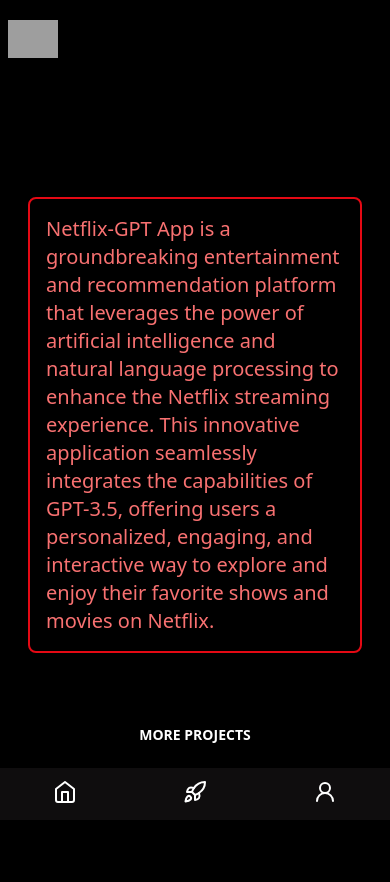
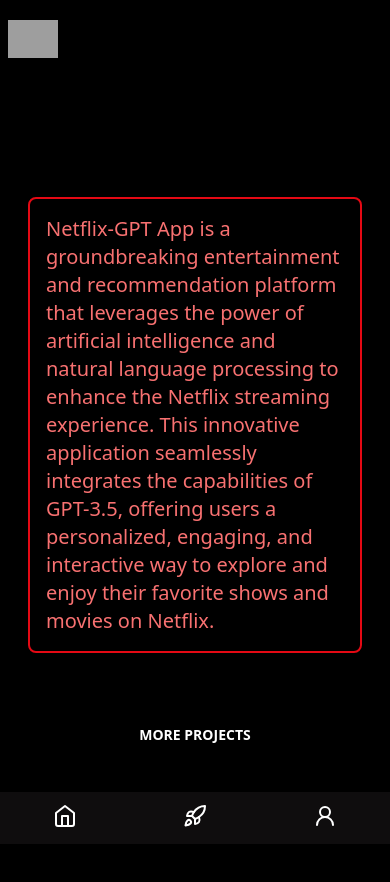
Before and after one commit to gyandeeparyan/netflix-gpt, a React (Vite) app: page /about in a window 390 px wide. Shown: the top 882 px of the page. Built offline with nearby package versions, Linux system fonts and the light colour scheme; no server answers; grey boxes are pictures that could not be loaded.

Commit message:
style- changes in mobile responsivness

```diff
--- a/index.html
+++ b/index.html
@@ -3,6 +3,7 @@
   <head>
     <meta charset="UTF-8" />
     <link rel="icon" type="image" href="/logo.png" />
+
     <meta name="viewport" content="width=device-width, initial-scale=1.0" />
     <title>MOVIES-GPT</title>
   </head>
--- a/src/components/Footer.jsx
+++ b/src/components/Footer.jsx
@@ -27,18 +27,22 @@
 
   return (
     <>
-      <div className={ `md:hidden flex justify-around bg-brand-coal text-white fixed  bottom-[0px] mb-6 h-[52px] w-screen z-50 `}>
+      <div className={ `md:hidden flex justify-around bg-brand-coal text-white fixed  bottom-[0px]  h-[52px] w-screen z-50 `}>
         <Link to={"/"}>
           <Home className='my-3'  />
         </Link>
         {showGPT ? (
+
                   <Rocket
                     color='yellow'
                     className='my-3'
                     fill='yellow'
                   />
                 ) : (
-                  <Rocket className=' my-3' onClick={()=>dispatch(toggleGPTSearch())} />
+                  <Link to='/browse'>
+                      <Rocket className=' my-3' onClick={()=>dispatch(toggleGPTSearch())} />
+                  </Link>
+
                 )}
 
         <Link to={"/user"}>
--- a/src/components/GPTSearchBar.jsx
+++ b/src/components/GPTSearchBar.jsx
@@ -88,7 +88,7 @@
       <div className='flex md:justify-around w-full  ml-[70px] -mt-10 md:mt-28 left-0 right-0 fixed mb-9 items-center  z-50  md:w-1/3  md:mx-auto '>
       <input
         ref={searchText}
-        className='flex h-10 w-[280px] md:w-3/4 rounded-3xl shadow-xl dark:bg-stone-800   dark:text-brand-beige  bg-transparent px-3 py-2 text-sm dark:placeholder:text-gray-400 placeholder:text-gray-400 focus:outline-none focus:ring-1 focus:ring-black/30 focus:ring-offset-1 disabled:cursor-not-allowed disabled:opacity-50'
+        className='flex   w-[280px] md:w-3/4 rounded-full shadow-xl dark:bg-stone-800   dark:text-brand-beige  bg-transparent px-4 py-2 text-sm dark:placeholder:text-neutral-500 placeholder:text-neutral-500 focus:outline-none focus:ring-1 focus:ring-black/30 focus:ring-offset-1 disabled:cursor-not-allowed disabled:opacity-50'
         type='text'
         placeholder={lang[selectedLanguage].gptSearchPlaceholder}
 
@@ -97,8 +97,8 @@
 
       <button
         onClick={handleSearch}
-        className='bg-brand-red hover:bg-opacity-80 font-semibold rounded-full h-10 text-white ml-2 px-2 py-1'>
-        {<Search/>}
+        className=' hover:bg-opacity-80 font-semibold rounded-full  text-white ml-2 px-1 py-1'>
+        {<Search color="red" />}
       </button>
       </div>
     </>
```
